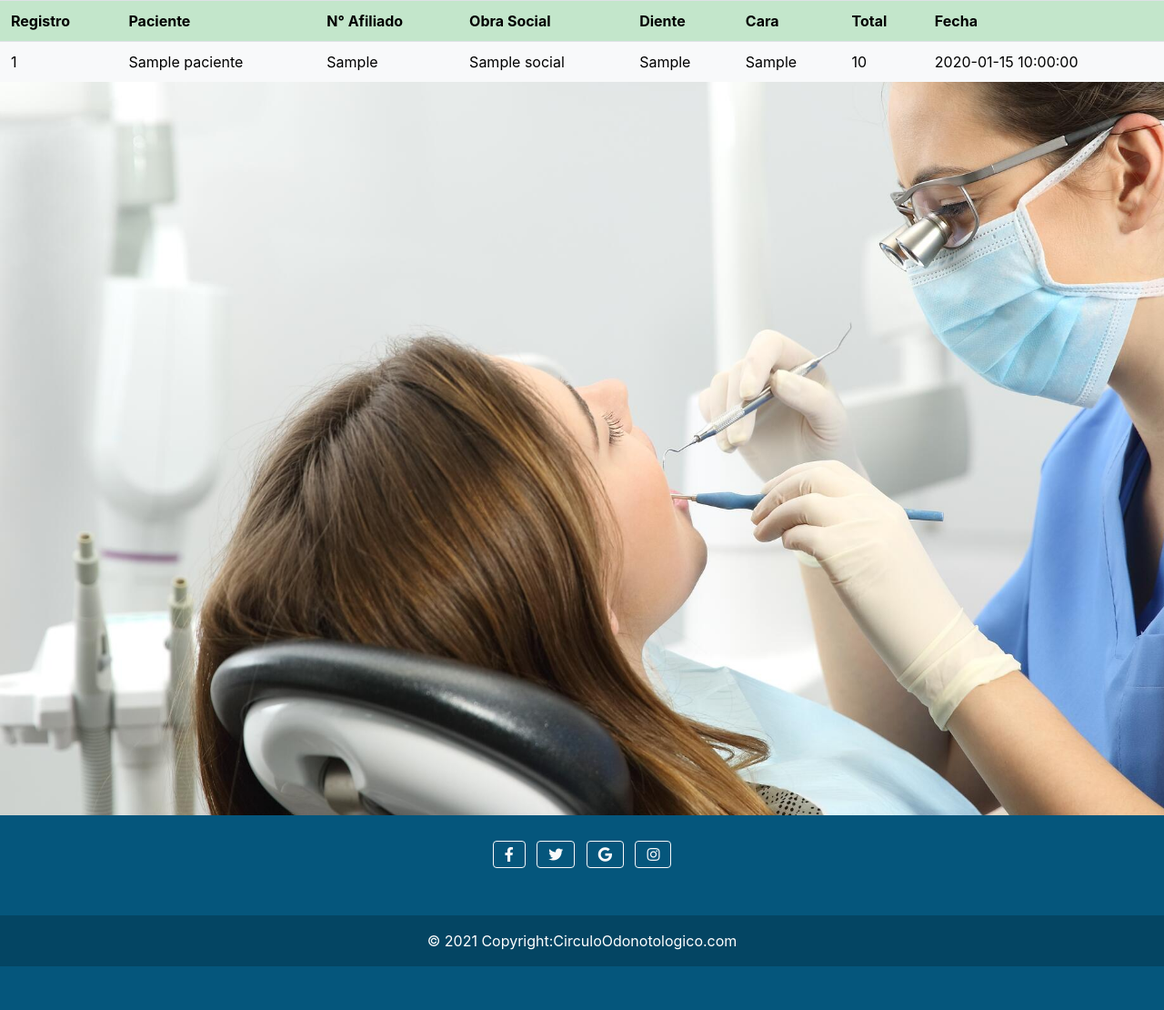
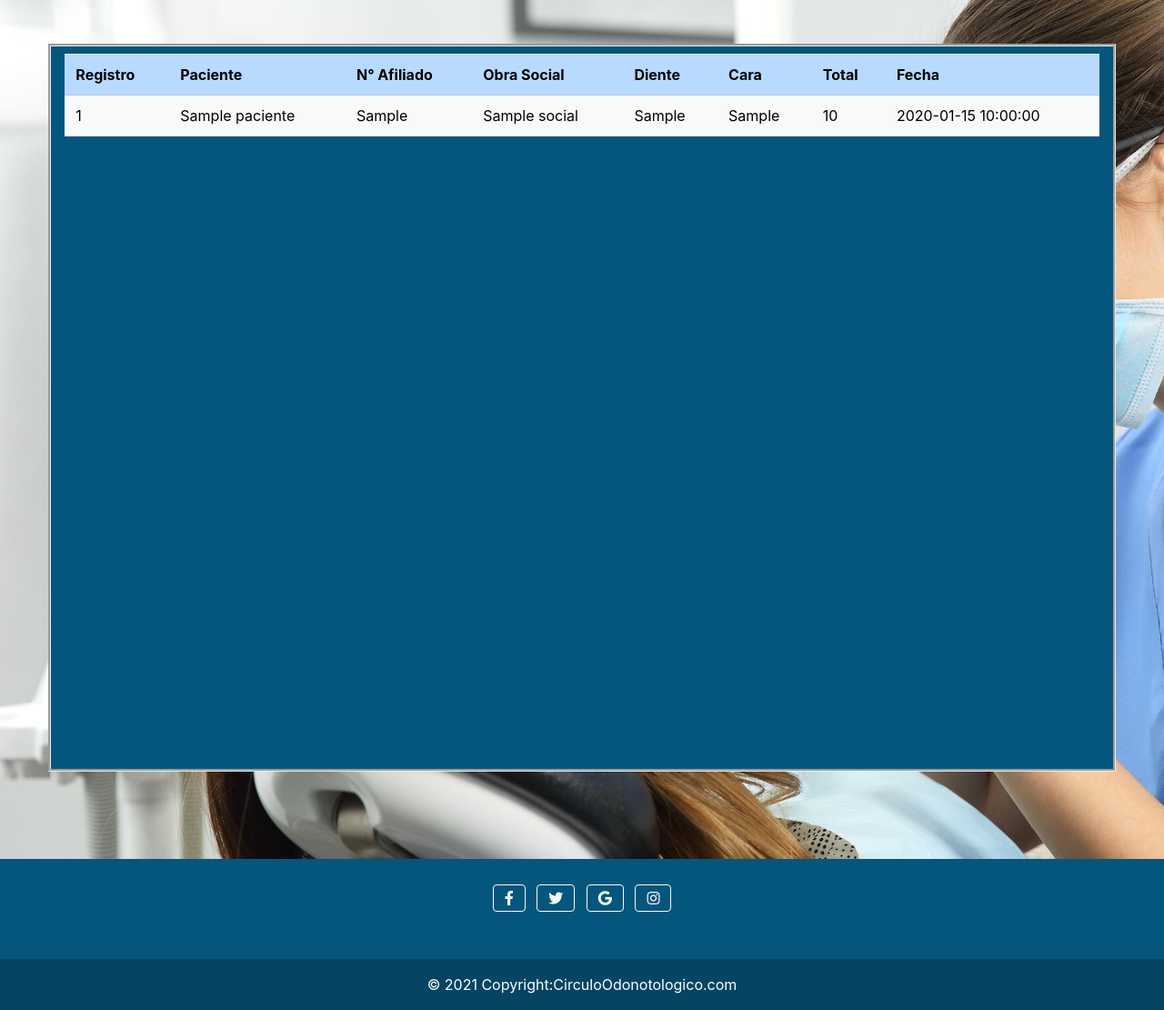
Before and after one commit to amarioni/Circulo-Odontologico, a Flask app: page /reumenview in a window 1280 px wide. Shown: the part 101-1211 px from the top of the page at 91% size. Before the commit the page ends 1163 px from the top, so only its background shows below. Run offline with Flask 2, Linux system fonts and the light colour scheme; tables that the repository leaves empty hold one stand-in row (values such as "Sample post"); some libraries are stand-ins or nearby versions; some web fonts are replaced.

Commit message:
last corrections

```diff
--- a/app/admin/templates/admin/resumenview.html
+++ b/app/admin/templates/admin/resumenview.html
@@ -3,9 +3,9 @@
     Detalle Resumenes
 {% endblock %}
 {% block contenido %}
-<div class="table-responsive w-100 h-100 ">
-<table class="table  container-fluid table-hover table-light  table-borderless">
-    <tr class="table-success">
+<div class="table-responsive w-100 h-100 col-md-11 containericons2 ml-auto mr-auto mt-5">
+<table class="table  container-fluid table-hover table-light  mt-2 mb-4 ">
+    <tr class="table-primary">
         <th>Registro</th>
         <th>Paciente</th>
         <th>N° Afiliado</th>
--- a/app/public/templates/public/profobra.html
+++ b/app/public/templates/public/profobra.html
@@ -3,9 +3,9 @@
     Profesionales por Obra Social
 {% endblock %}
 {% block contenido %}
-<div class="table-responsive">
-    <table class="table table-sm table-hover table-secondary table-borderless">
-    <tr class="table-success">
+<div class="table-responsive containericons col-md-6 ml-auto mr-auto mt-3">
+    <table class="table table-sm table-hover table-secondary ml-auto mr-auto mt-2 mb-2">
+    <tr class="table-primary">
         <th>Profesional</th>
         <th>Obra Social</th>
     </tr>
--- a/app/static/css/estilos.css
+++ b/app/static/css/estilos.css
@@ -74,6 +74,12 @@ body {
   border-style: groove;
 }
 
+.containericons2{
+  background-color: var(--circuloblue);
+  border-style: groove;
+}
+
+
 .btnlogin{
   font-family: 'Secular One';
   background-color: var(--circulogrey) !important;
```
